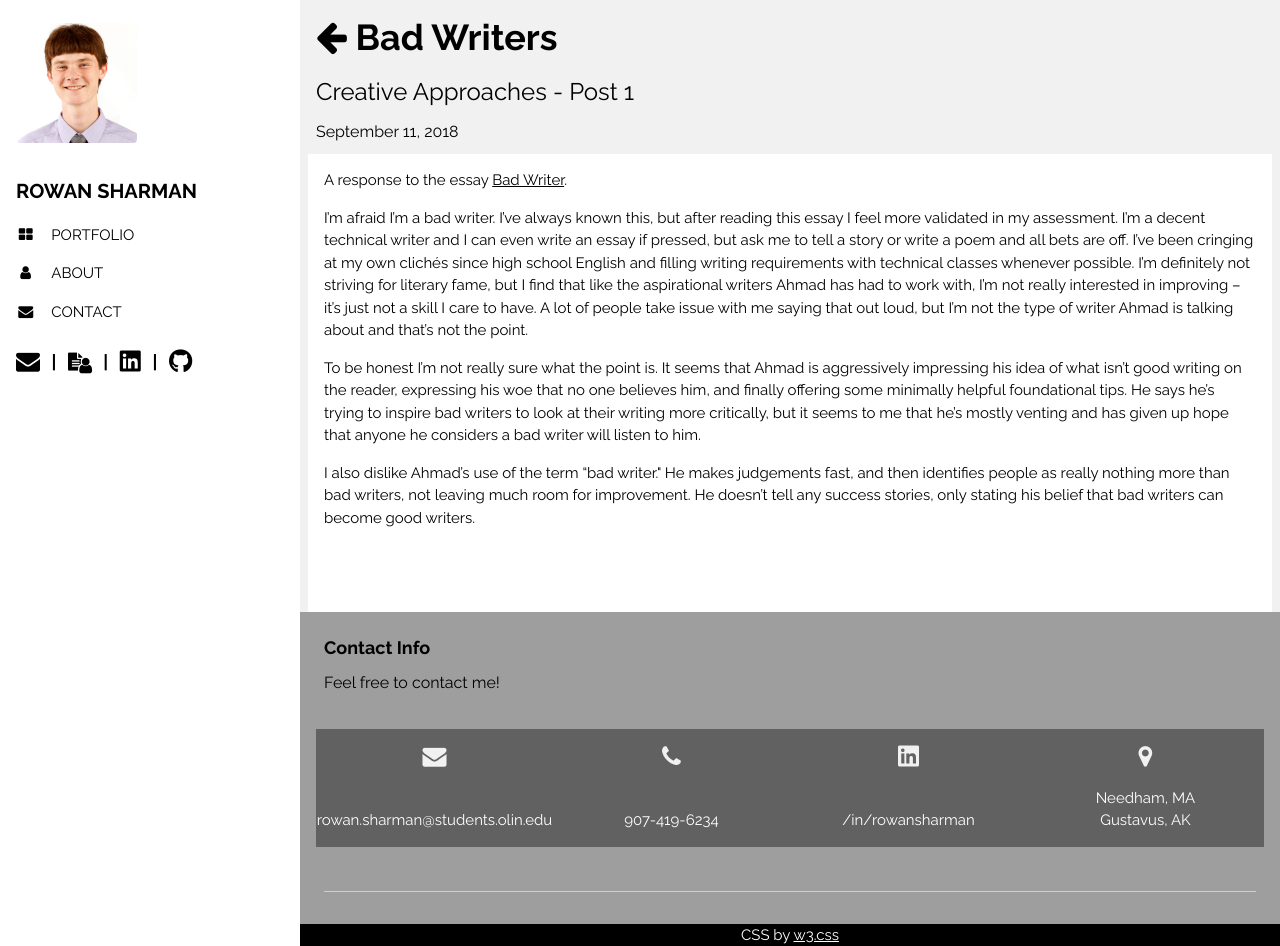
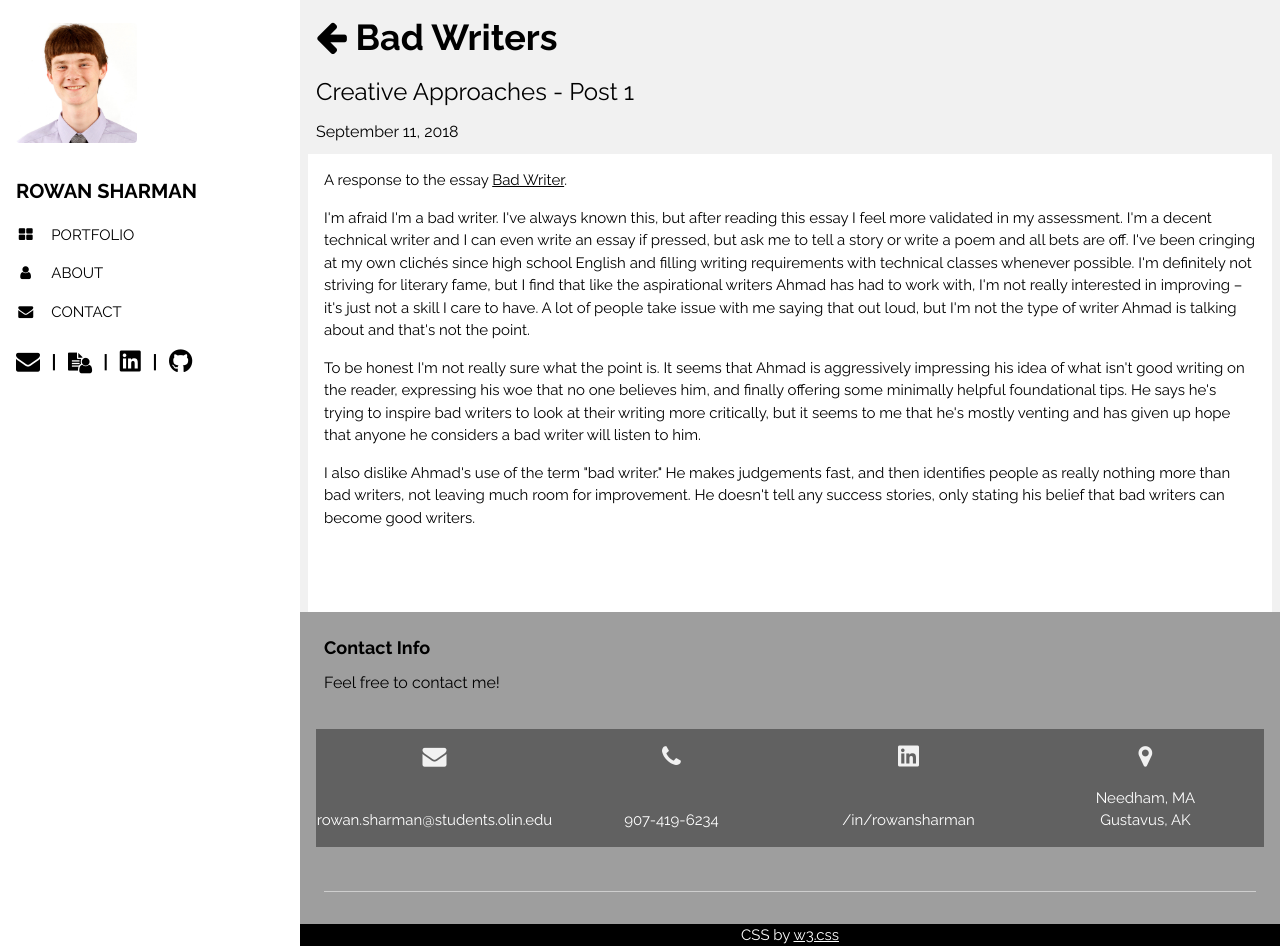
Before and after one commit to rowansharman/rowansharman.github.io, a Jekyll site: the page built from creativeapproaches/post1/index.html, in a window 1280 px wide and 946 px high. Built offline with Jekyll 4.4.1, drawn with Linux system fonts in a browser that asks for light colours; nearby versions of some CDN libraries.

Commit message:
fix quotes & apostrophes

```diff
--- a/creativeapproaches/post1/index.html
+++ b/creativeapproaches/post1/index.html
@@ -15,11 +15,11 @@ title: Bad Writers
 <div class="w3-row-padding">
   <div class="w3-full w3-container w3-white">
     <p>A response to the essay <a href="https://sydneyreviewofbooks.com/bad-writer/" target="_blank">Bad Writer</a>.</p>
-    <p>I’m afraid I’m a bad writer. I’ve always known this, but after reading this essay I feel more validated in my assessment. I’m a decent technical writer and I can even write an essay if pressed, but ask me to tell a story or write a poem and all bets are off. I’ve been cringing at my own clichés since high school English and filling writing requirements with technical classes whenever possible. I’m definitely not striving for literary fame, but I find that like the aspirational writers Ahmad has had to work with, I’m not really interested in improving – it’s just not a skill I care to have. A lot of people take issue with me saying that out loud, but I’m not the type of writer Ahmad is talking about and that’s not the point.</p>
+    <p>I'm afraid I'm a bad writer. I've always known this, but after reading this essay I feel more validated in my assessment. I'm a decent technical writer and I can even write an essay if pressed, but ask me to tell a story or write a poem and all bets are off. I've been cringing at my own clichés since high school English and filling writing requirements with technical classes whenever possible. I'm definitely not striving for literary fame, but I find that like the aspirational writers Ahmad has had to work with, I'm not really interested in improving – it's just not a skill I care to have. A lot of people take issue with me saying that out loud, but I'm not the type of writer Ahmad is talking about and that's not the point.</p>
 
-    <p>To be honest I’m not really sure what the point is. It seems that Ahmad is aggressively impressing his idea of what isn’t good writing on the reader, expressing his woe that no one believes him, and finally offering some minimally helpful foundational tips. He says he’s trying to inspire bad writers to look at their writing more critically, but it seems to me that he’s mostly venting and has given up hope that anyone he considers a bad writer will listen to him.</p>
+    <p>To be honest I'm not really sure what the point is. It seems that Ahmad is aggressively impressing his idea of what isn't good writing on the reader, expressing his woe that no one believes him, and finally offering some minimally helpful foundational tips. He says he's trying to inspire bad writers to look at their writing more critically, but it seems to me that he's mostly venting and has given up hope that anyone he considers a bad writer will listen to him.</p>
 
-    <p>I also dislike Ahmad’s use of the term “bad writer." He makes judgements fast, and then identifies people as really nothing more than bad writers, not leaving much room for improvement. He doesn’t tell any success stories, only stating his belief that bad writers can become good writers.</p>
+    <p>I also dislike Ahmad's use of the term "bad writer." He makes judgements fast, and then identifies people as really nothing more than bad writers, not leaving much room for improvement. He doesn't tell any success stories, only stating his belief that bad writers can become good writers.</p>
 
     <br>
     <br>
```
